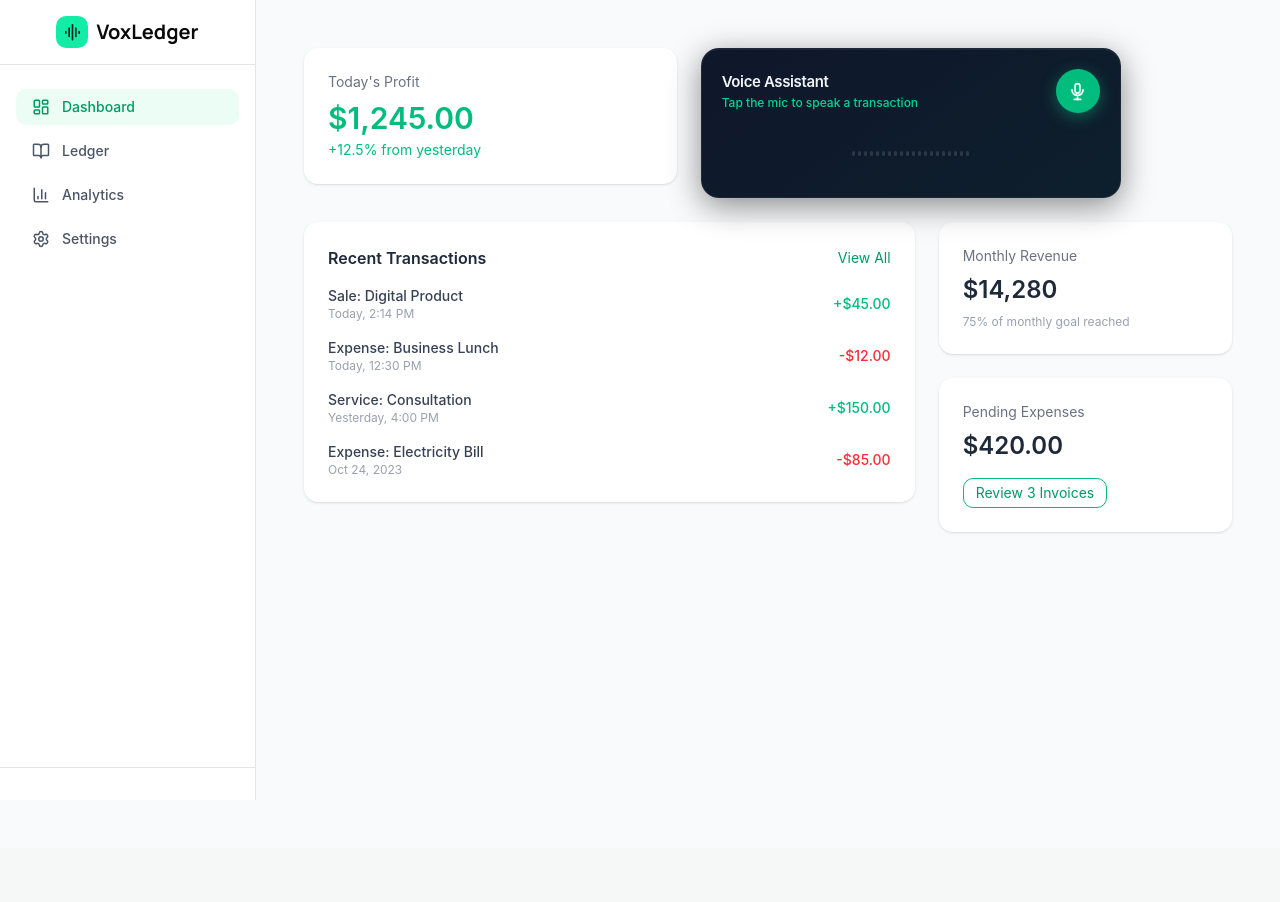
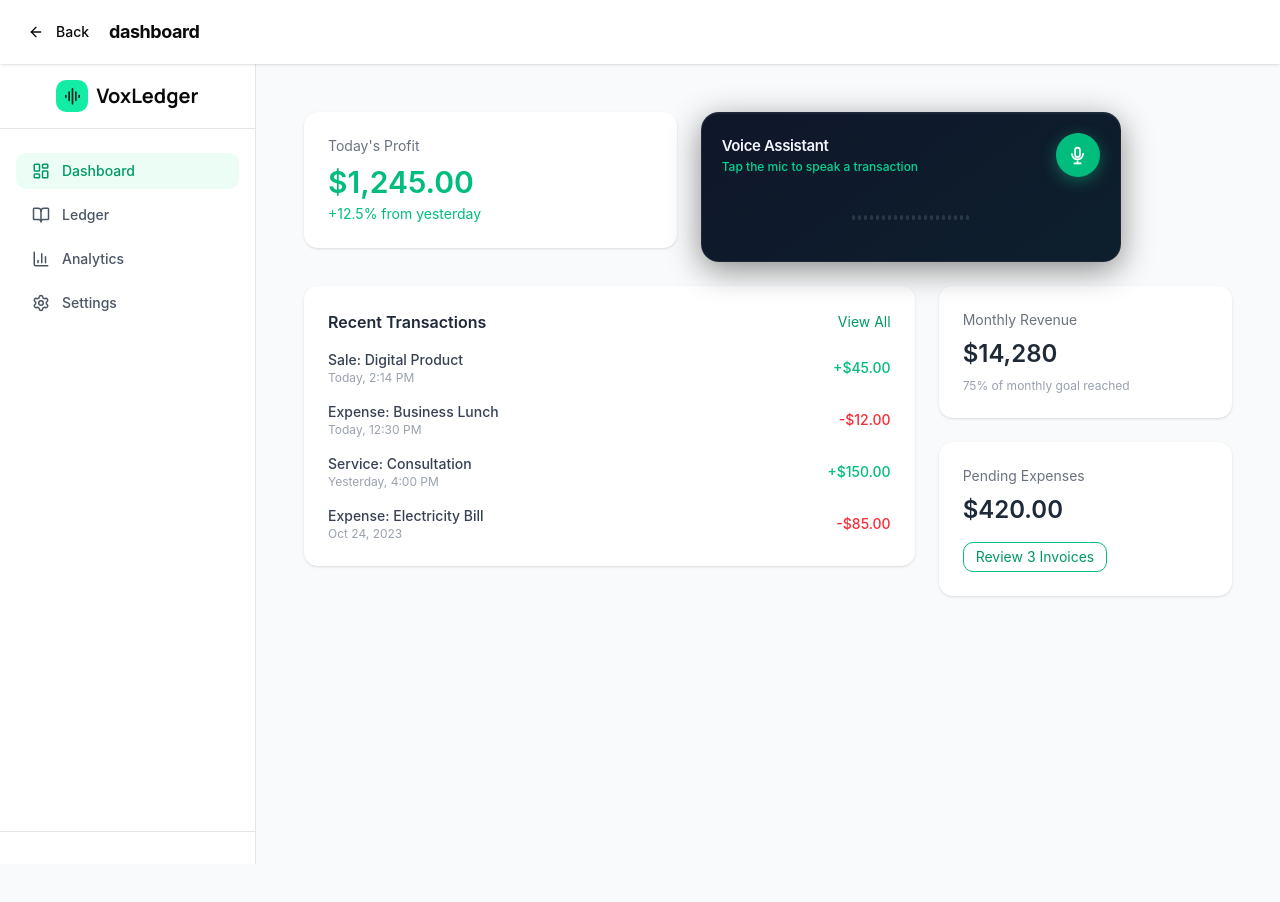
Before and after one commit to Cheptoo21/wtf-Grp43-capstone-project-frontend, a React (Vite) app: page /dashboard in a window 1280 px wide. Shown: the top 902 px of the page. Before the commit the page ends 848 px from the top, so only its background shows below. Built offline with nearby package versions, Linux system fonts and the light colour scheme; no server answers.

Commit message:
navigation

```diff
--- /dev/null
+++ b/src/components/layout/page-nav-header.jsx
@@ -0,0 +1,48 @@
+import React from "react"
+import { Button } from "@/components/ui/button"
+import { ArrowLeft } from "lucide-react"
+import { useNavigate } from "react-router-dom"
+
+export function PageNavHeader({
+  heading,
+  description = null,
+
+}) {
+  const navigate = useNavigate()
+
+  const handleBack = () => {
+    navigate(-1)
+  }
+
+  return (
+    <header className="sticky top-0 w-full bg-white/95 backdrop-blur-sm z-40 shadow-sm">
+      <div className="container mx-auto px-4">
+        <div className="flex items-center justify-between h-16">
+
+          {/* Title and Back Button */}
+          <div className="flex items-center space-x-2">
+            <Button onClick={handleBack} variant="ghost" className="px-2 md:px-4">
+              <ArrowLeft className="h-5 w-5 md:h-6 md:w-6" />
+              <span className="hidden sm:inline ml-1">Back</span>
+              <span className="sr-only">Go back</span>
+            </Button>
+
+            <div className="flex-1">
+              <h1 className="text-base sm:text-lg font-bold tracking-tight overflow-hidden text-ellipsis line-clamp-2">
+                {heading}
+              </h1>
+
+              {description && (
+                <p className="text-sm font-medium text-gray-600">
+                  {description}
+                </p>
+              )}
+            </div>
+          </div>
+
+
+        </div>
+      </div>
+    </header>
+  )
+}
--- a/src/lib/firebase.js
+++ b/src/lib/firebase.js
@@ -2,7 +2,7 @@ import { initializeApp } from "firebase/app"
 import { getAuth } from "firebase/auth"
 
 const firebaseConfig = {
-  // apiKey: "AIzaSyDaj4r9yjkYHAyivqkcI2eNiAHazipFkPg",
+  apiKey: "AIzaSyDaj4r9yjkYHAyivqkcI2eNiAHazipFkPg",
   authDomain: "voxledger-ca720.firebaseapp.com",
   projectId: "voxledger-ca720",
   storageBucket: "voxledger-ca720.firebasestorage.app",
--- a/src/pages/ProfileSetup.jsx
+++ b/src/pages/ProfileSetup.jsx
@@ -1,8 +1,10 @@
 import ProfileSetupLayout from "@/components/UserSetup/ProfileSetupLayout";
+import { PageNavHeader } from "@/components/layout/page-nav-header"
 
 export default function ProfileSetup() {
   return (
     <div className="relative min-h-screen overflow-hidden bg-background">
+      <PageNavHeader heading = "Profile setup"/>
         <ProfileSetupLayout />
     </div>
 
--- a/src/pages/VoiceSetup.jsx
+++ b/src/pages/VoiceSetup.jsx
@@ -1,11 +1,12 @@
 import VoiceSetupLayout from "@/components/UserSetup/VoiceSetupLayout";
 import UserHeader from "../components/UserSetup/UserHeader";
-
+import { PageNavHeader } from "@/components/layout/page-nav-header"
 
 
 export default function VoiceSetup() {
     return (
         <>
+        <PageNavHeader heading = "dashboard"/>
             <UserHeader />
             <VoiceSetupLayout />
         </>
--- a/src/pages/dashboard.jsx
+++ b/src/pages/dashboard.jsx
@@ -1,9 +1,14 @@
 import DashboardLayout from "@/components/dashboard/dashboard"
 import DashboardContents from "../components/dashboard/dashboardcontents"
+import { PageNavHeader } from "@/components/layout/page-nav-header"
 export default function Dashboard() {
+
   return (
+    <div>
+    <PageNavHeader heading = "dashboard"/>
     <DashboardLayout>
      <DashboardContents />
     </DashboardLayout>
+    </div>
   )
 }
--- a/src/pages/home.jsx
+++ b/src/pages/home.jsx
@@ -9,6 +9,7 @@ export default function Home(){
     return (
         <div className="max-w-7xl md:px-8 mx-auto px-2 bg-background">
             <Header />
+
             <main className="flex py-5 items-center my-16 lg:my-[138px]">
                 <section className="flex flex-col lg:flex-row flex-col justify-center lg:my-12 gap-y-16 ">
                     <Welcome />
--- a/src/pages/login.jsx
+++ b/src/pages/login.jsx
@@ -1,8 +1,10 @@
 import LoginForm from "../components/auth/login"
 import  SiteLayout from "../components/layout/site-layout"
+import { PageNavHeader } from "@/components/layout/page-nav-header"
 export default function LoginFormPage(){
     return (
         <div>
+            <PageNavHeader heading = "login"/>
             <SiteLayout>
            <LoginForm/>
             </SiteLayout>
--- a/src/pages/signup.jsx
+++ b/src/pages/signup.jsx
@@ -1,8 +1,11 @@
 import SignUpForm from "../components/auth/signup"
 import  SiteLayout from "../components/layout/site-layout"
+import { PageNavHeader } from "@/components/layout/page-nav-header"
+
 export default function Signup(){
     return (
         <div>
+            <PageNavHeader heading = "signup"/>
             <SiteLayout>
            <SignUpForm/>
             </SiteLayout>
```
